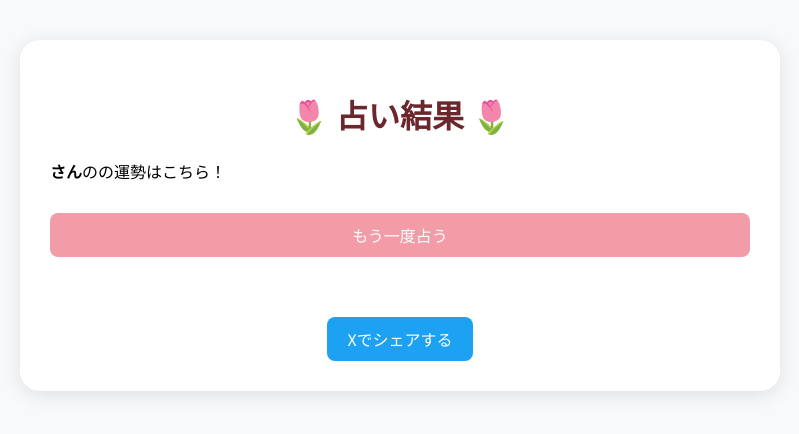
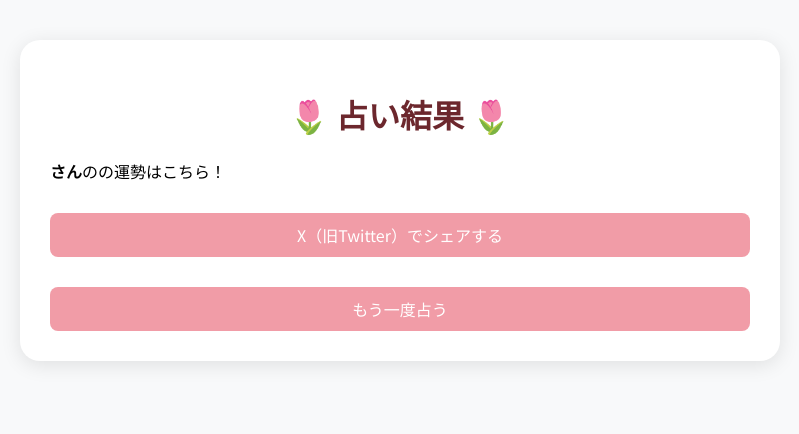
Before and after one commit to iyadomiran/python-apps, a Flask app: template templates/result.html in a window 1280 px wide. Shown: the top 434 px of the page, without its empty margins (240-1039 px from the left). Run offline with Flask 3, Linux system fonts and the light colour scheme; the template is opened without the code that fills it, so the values that code supplies are empty.

Commit message:
Add Flask version of fortune app

```diff
--- a/templates/result.html
+++ b/templates/result.html
@@ -26,22 +26,16 @@
                 {% endif %}
             </div>
         {% endfor %}
+        <!-- シェアボタン -->
+        <div style="text-align: center; margin-top: 30px;">
+            <a href="https://twitter.com/intent/tweet?text={{ name }}さんの{{ kikan }}の運勢は…%0A{% for unsei in kekka %}{{ unsei.type }}: {{ unsei.message }}%0A{% endfor %} #運勢占い"
+               target="_blank"
+               class="button">
+                X（旧Twitter）でシェアする
+            </a>
+        </div>
 
         <a href="/" class="button">もう一度占う</a>
-
-        <!-- ここからシェアボタン -->
-        <div style="margin-top: 30px; text-align: center;">
-            <a
-               href="https://twitter.com/intent/tweet?text={{ name }}さんの{{ kikan }}の運勢は…%0A{% for unsei in kekka %}{{ unsei.type }}: {{ unsei.message }}%0A{% endfor %} #運勢占い"
-               target="_blank"
-               rel="noopener noreferrer"
-               class="button"
-               style="background-color:#1DA1F2; color: white; display: inline-block; padding: 10px 20px; border-radius: 8px; text-decoration: none;"
-            >
-                Xでシェアする
-            </a>
-        </div>
-        <!-- シェアボタンここまで -->
     </div>
 </body>
 </html>
```
